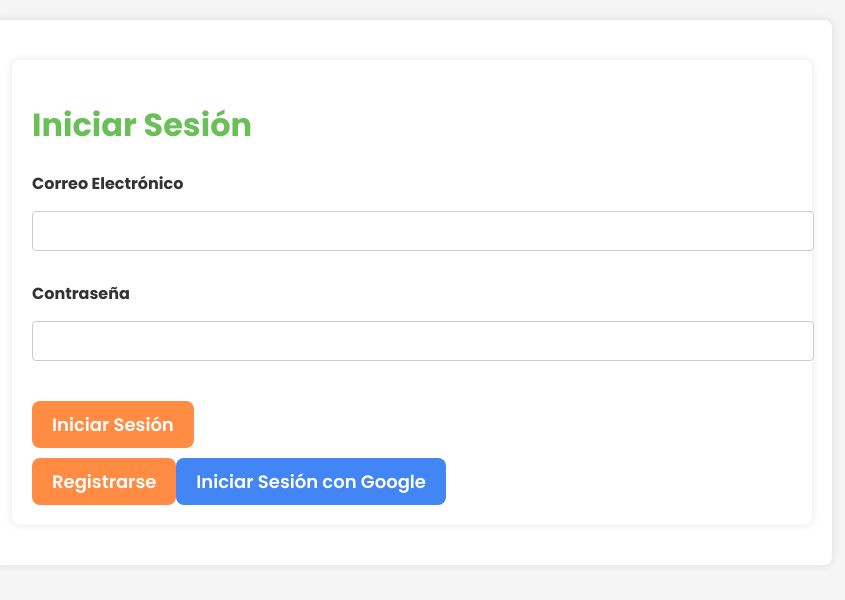
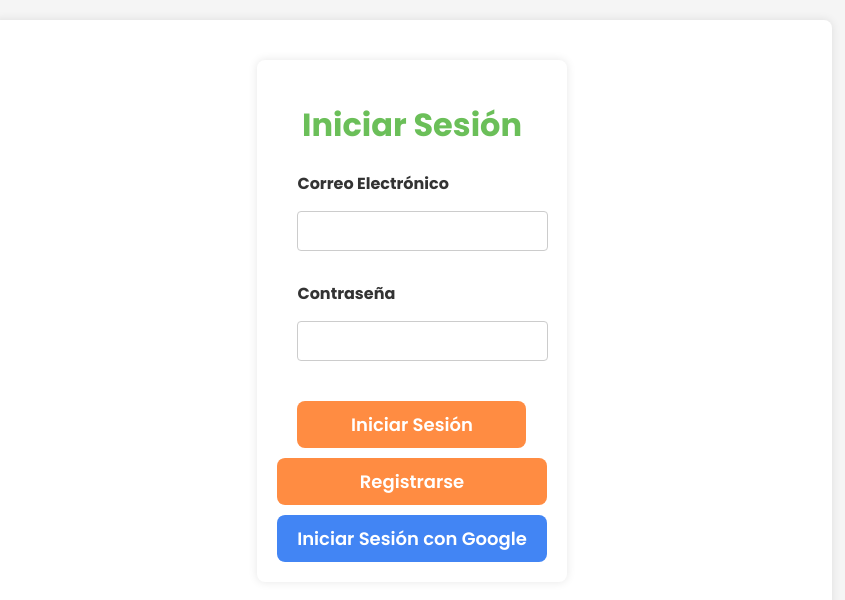
Before and after one commit to ToniCo99/App_educacion, a React (Create React App) app: page / in a window 1280 px wide. Shown: the top 600 px of the page, without its empty margins (228-1073 px from the left). Built offline with nearby package versions, Linux system fonts and the light colour scheme; no server answers.

Commit message:
solucionado menu inicio

```diff
--- a/src/App.js
+++ b/src/App.js
@@ -9,6 +9,7 @@ import CreateQuizPage from './components/CreateQuizPage';
 import ResolveQuiz from './components/ResolveQuiz';
 import EditProfilePage from './components/EditProfilePage';
 import MyQuizzesPage from './components/MyQuizzesPage';
+import MyCreations from './components/MyCreations'; // Importa MyCreations
 import './styles/GeneralStyles.css';
 import './styles/HeaderStyles.css';
 import './styles/App.css';
@@ -118,6 +119,7 @@ const App = () => {
       </div>
       <h2>¡Bienvenido, {userName}!</h2>
       <QuizList onQuizSelect={handleQuizSelect} />
+      <MyCreations userId={userId} onQuizSelect={handleQuizSelect} /> {/* Agrega MyCreations aquí */}
       <div className="button-group">
         <button onClick={() => setShowCreateQuiz(true)} className="create-quiz-button">Crear Cuestionario</button>
         <button onClick={() => setShowMyQuizzes(true)} className="my-quizzes-button">Mis Cuestionarios</button>
--- a/src/styles/App.css
+++ b/src/styles/App.css
@@ -1,7 +1,6 @@
 /* Import all other CSS files */
 @import './GeneralStyles.css';
 @import './HeaderStyles.css';
-@import './ButtonStyles.css';
 @import './FormStyles.css';
 @import './QuizStyles.css';
 @import './ResolveQuiz.css';
--- a/src/styles/ButtonStyles.css
+++ /dev/null
@@ -1,67 +0,0 @@
-button {
-  font-family: 'Poppins', sans-serif;
-  font-size: 18px;
-  font-weight: 600;
-  color: #FFFFFF;
-  background-color: #FF8C42;
-  border: none;
-  border-radius: 8px;
-  padding: 10px 20px;
-  cursor: pointer;
-  transition: background-color 0.3s, transform 0.3s;
-  margin-top: 10px;
-}
-
-button:hover {
-  background-color: #e67735;
-  transform: scale(1.05);
-}
-
-.back-button {
-  background-color: red !important;
-  margin-right: 10px; /* Añadido para separar del otro botón */
-}
-
-.back-button:hover {
-  background-color: #cc0000;
-  transform: scale(1.05);
-}
-
-.navigation-buttons {
-  display: flex;
-  justify-content: space-between;
-  margin-top: 20px;
-}
-
-.navigation-buttons button {
-  padding: 10px 20px;
-  font-family: 'Poppins', sans-serif;
-  font-size: 18px;
-  font-weight: 600;
-  border: none;
-  border-radius: 8px;
-  cursor: pointer;
-  transition: background-color 0.3s, transform 0.3s;
-}
-
-.navigation-buttons button:first-child {
-  background-color: red;
-}
-
-.navigation-buttons button:last-child {
-  background-color: #FF8C42;
-}
-
-.navigation-buttons button:disabled {
-  background-color: #ccc;
-  cursor: not-allowed;
-}
-
-.create-quiz-button {
-  background-color: #FF8C42;
-  color: #FFFFFF;
-}
-
-.create-quiz-button:hover {
-  background-color: #e67735;
-}
--- a/src/styles/GeneralStyles.css
+++ b/src/styles/GeneralStyles.css
@@ -16,6 +16,9 @@ body {
   background-color: #FFFFFF;
   border-radius: 8px;
   box-shadow: 0 0 10px rgba(0, 0, 0, 0.1);
+  display: flex;
+  flex-direction: column;
+  align-items: center; /* Centrar el contenido horizontalmente */
 }
 
 h1, h2, h3 {
@@ -47,6 +50,7 @@ button {
   cursor: pointer;
   transition: background-color 0.3s, transform 0.3s;
   margin-top: 10px;
+  width: 100%; /* Asegurarse de que los botones sean del mismo tamaño */
 }
 
 button:hover {
@@ -68,6 +72,7 @@ input[type="radio"] {
 }
 
 .form-group {
+  width: 100%; /* Asegurarse de que los campos del formulario sean del mismo tamaño */
   margin-bottom: 20px;
 }
 
@@ -260,26 +265,6 @@ input[type="text"], input[type="email"], input[type="password"] {
   outline: none;
 }
 
-.google-sign-in-button {
-  font-family: 'Poppins', sans-serif;
-  font-size: 18px;
-  font-weight: 600;
-  color: #FFFFFF;
-  background-color: #DB4437; /* Color típico de Google */
-  border: none;
-  border-radius: 8px;
-  padding: 10px 20px;
-  cursor: pointer;
-  transition: background-color 0.3s, transform 0.3s;
-  margin-top: 10px;
-}
-
-.google-sign-in-button:hover {
-  background-color: #c33d2e;
-  transform: scale(1.05);
-}
-
-
 .search-button {
   padding: 10px 20px;
   font-size: 16px;
@@ -328,6 +313,15 @@ input[type="text"], input[type="email"], input[type="password"] {
   margin: 0;
 }
 
+.button-group {
+  display: flex;
+  flex-direction: column;
+  justify-content: center;
+  align-items: center;
+  gap: 10px;
+  margin-top: 20px;
+}
+
 .google-sign-in-button {
   font-family: 'Poppins', sans-serif;
   font-size: 18px;
@@ -339,7 +333,6 @@ input[type="text"], input[type="email"], input[type="password"] {
   padding: 10px 20px;
   cursor: pointer;
   transition: background-color 0.3s, transform 0.3s;
-  margin-top: 10px;
 }
 
 .google-sign-in-button:hover {
```
